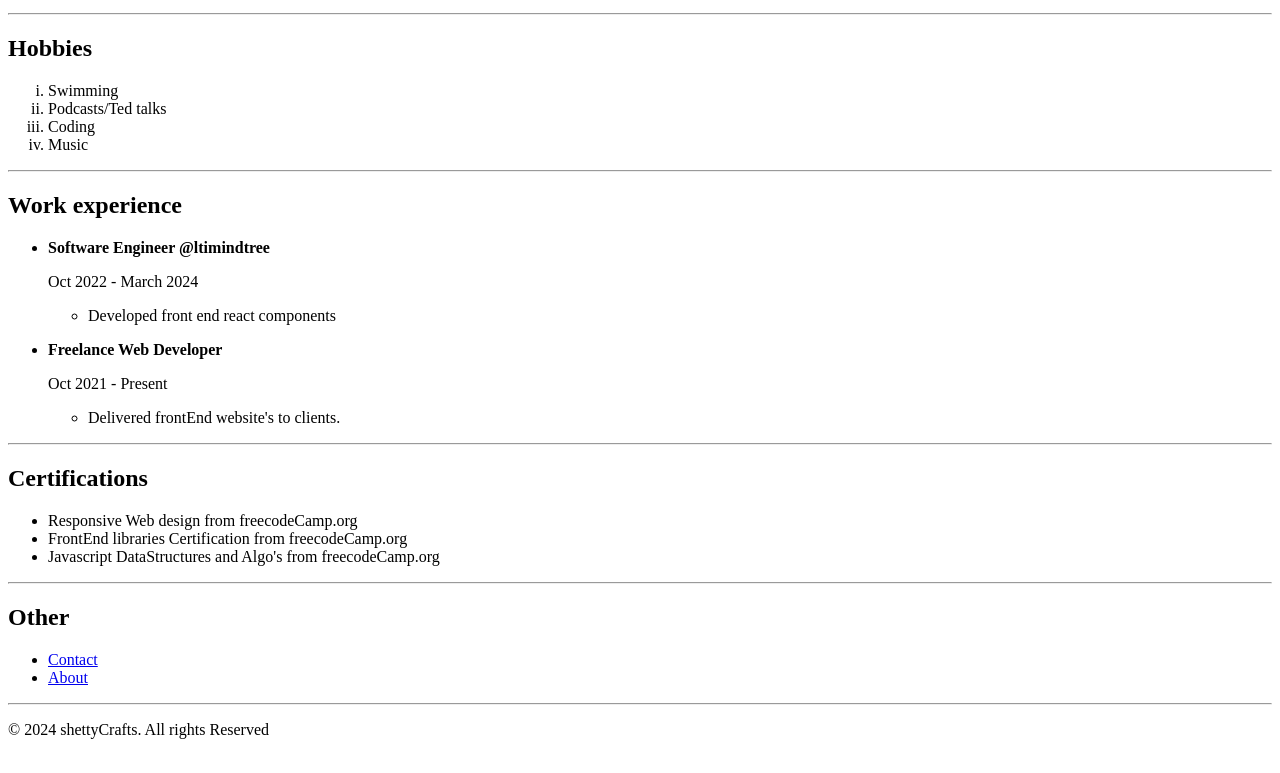
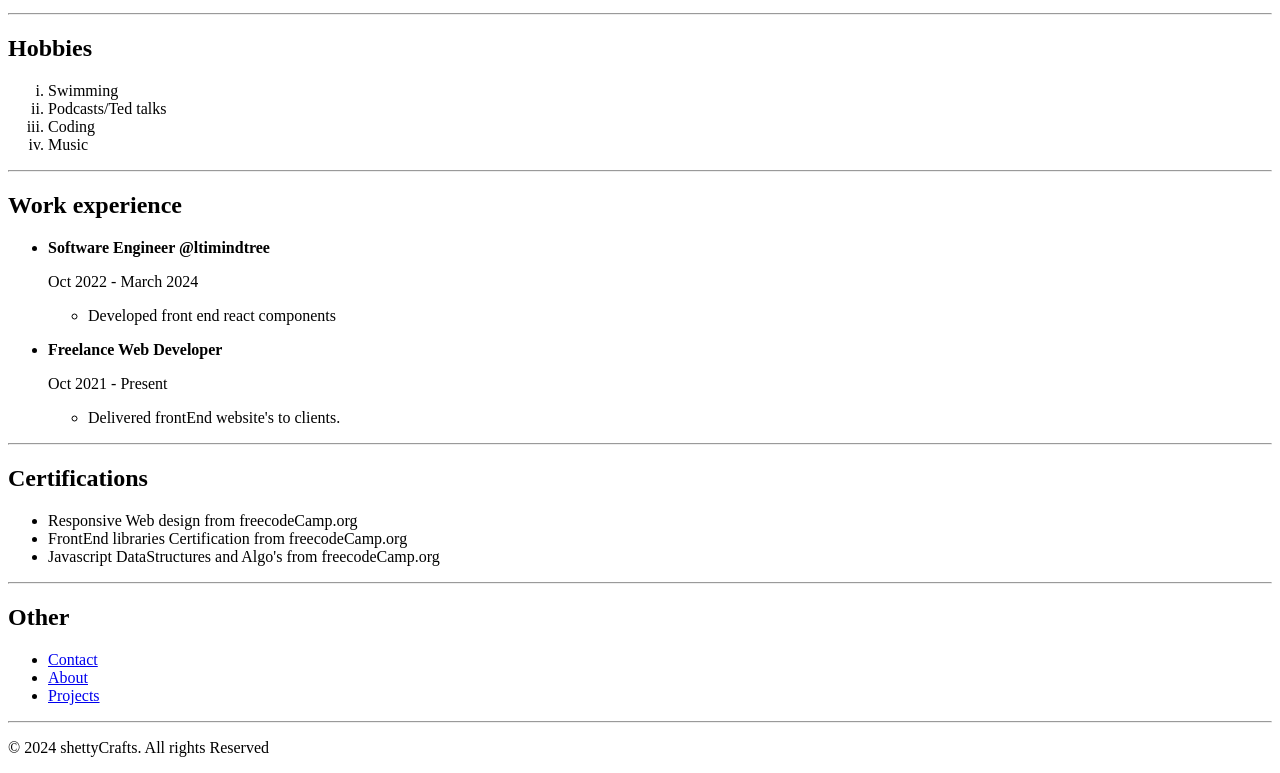
Before and after one commit to dewebdev/my-resume, a plain HTML site: page index.html in a window 1280 px wide. Shown: the part 620-1393 px from the top of the page. Drawn offline with Linux system fonts and the light colour scheme.

Commit message:
Update index.html
Projects Section Added

```diff
--- a/index.html
+++ b/index.html
@@ -95,6 +95,7 @@
       <ul>
         <li><a href="./public/contact.html">Contact</a></li>
         <li><a href="./public/about.html">About</a></li>
+        <li><a href="./public/projects.html">Projects</a></li>
       </ul>
     </section>
 
```
